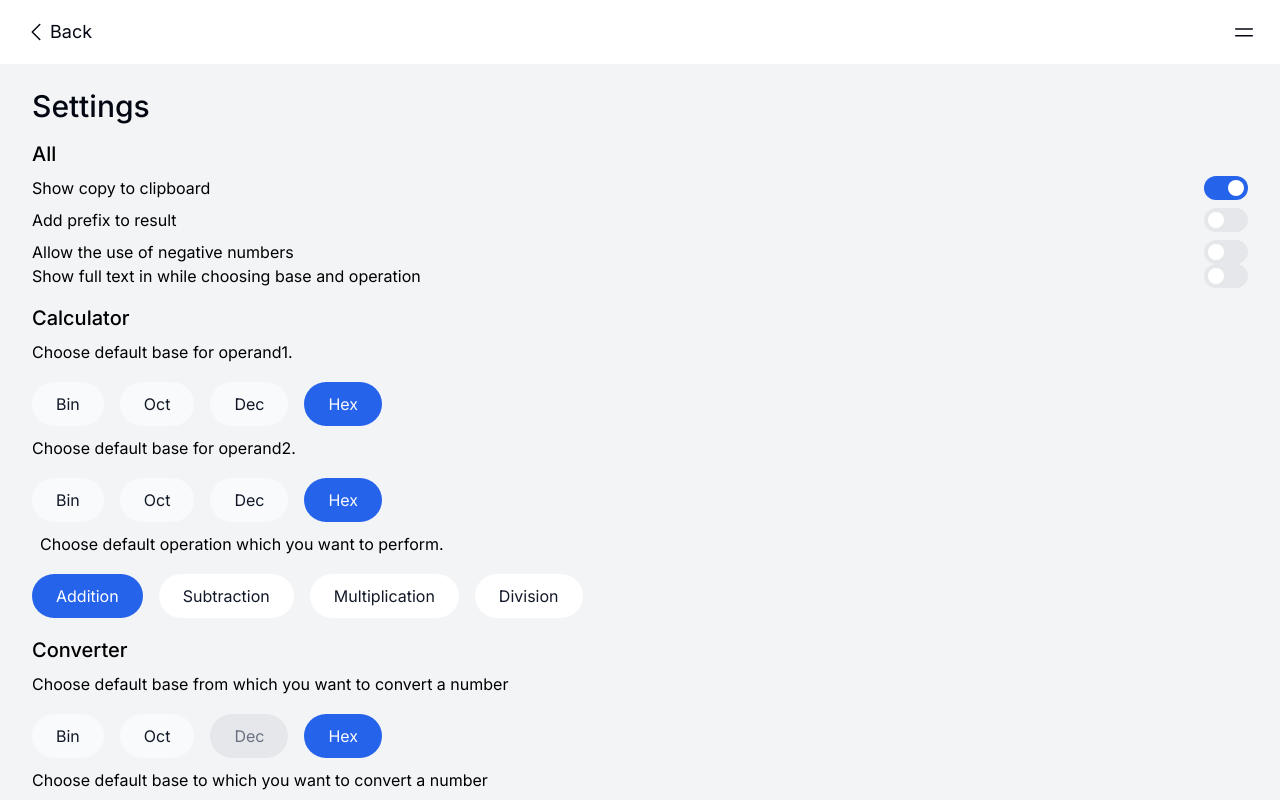
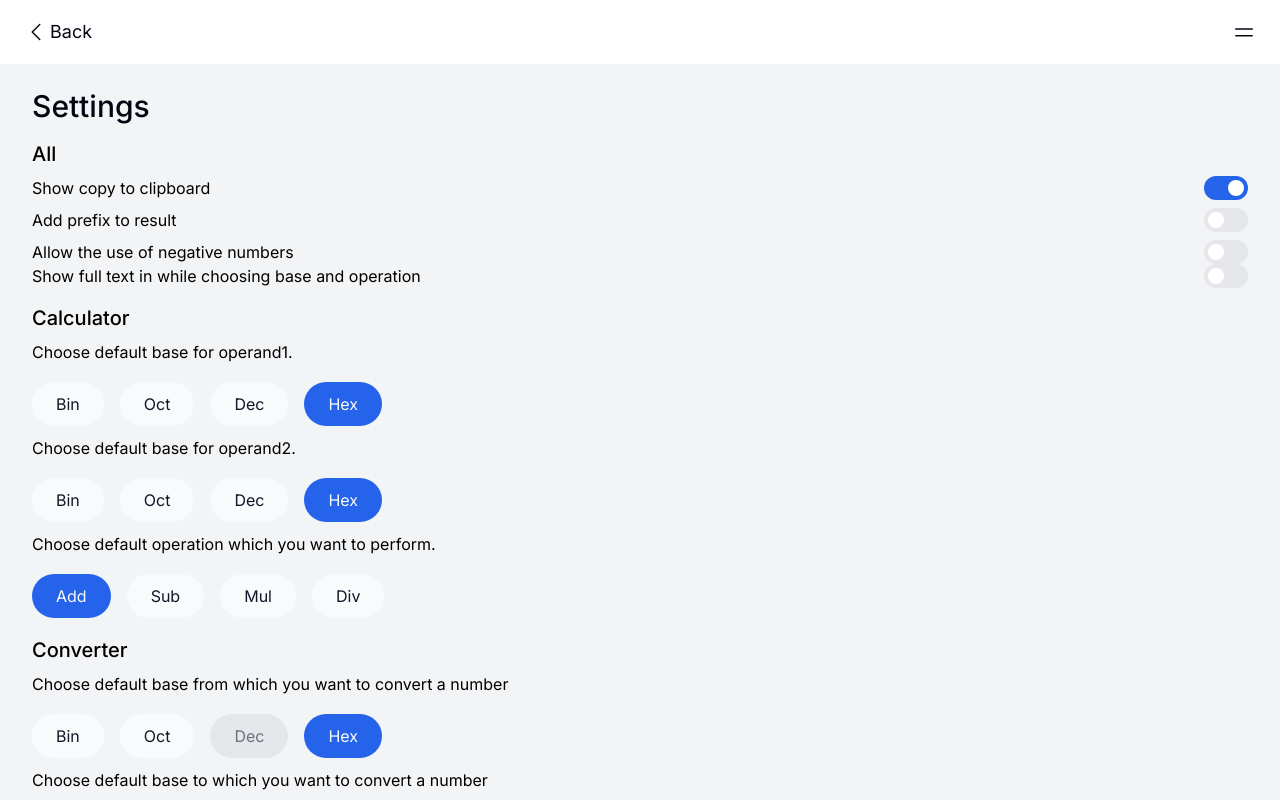
Before and after one commit to bhendi-boi/Hex-cal, a Next.js app: page /settings in a window 1280 px wide. Shown: the top 800 px of the page. Built offline with nearby package versions, Linux system fonts and the light colour scheme.

Commit message:
chooseOperation and chooseBase look the same now

```diff
--- a/app/calculator/ChooseOperation.tsx
+++ b/app/calculator/ChooseOperation.tsx
@@ -1,8 +1,9 @@
 "use client";
-import React, { SetStateAction } from "react";
+import React, { SetStateAction, ReactNode } from "react";
 import { motion } from "framer-motion";
 import { RadioGroup } from "@headlessui/react";
 import clsx from "clsx";
+import { useSettings } from "@/hooks/useSettings";
 import { Operations } from "@/types";
 
 type Props = {
@@ -12,93 +13,39 @@ type Props = {
 };
 
 export default function ChooseOperation({ label, state, setState }: Props) {
+  const [settings] = useSettings();
+
   return (
     <RadioGroup className="mb-4" value={state} onChange={setState}>
-      <RadioGroup.Label className="px-2">{label}</RadioGroup.Label>
+      <RadioGroup.Label className="">{label}</RadioGroup.Label>
       <div className="h-16 overflow-hidden">
-        <div className="flex h-20 gap-4 py-3 pb-4 my-4 overflow-x-auto">
+        <div className="flex justify-between h-20 gap-1 py-3 pb-4 my-4 overflow-x-auto sm:gap-4 sm:justify-start">
           <RadioGroup.Option value="add">
             {({ checked, disabled }) => (
-              <motion.span
-                initial={{
-                  backgroundColor: "#ffffff",
-                  color: "#111827",
-                }}
-                animate={{
-                  backgroundColor: disabled
-                    ? "#6b7280"
-                    : checked
-                    ? "rgb(37 99 235)"
-                    : "#ffffff",
-                  color: disabled ? "#f3f3f3" : checked ? "#ffffff" : "#111827",
-                }}
-                className={clsx("px-6 py-3 rounded-full cursor-pointer")}
-              >
-                Addition
-              </motion.span>
+              <StyledSpan disabled={disabled} checked={checked}>
+                {settings.showFullText ? "Addition" : "Add"}
+              </StyledSpan>
             )}
           </RadioGroup.Option>
           <RadioGroup.Option value="sub">
             {({ checked, disabled }) => (
-              <motion.span
-                initial={{
-                  backgroundColor: "#ffffff",
-                  color: "#111827",
-                }}
-                animate={{
-                  backgroundColor: disabled
-                    ? "#6b7280"
-                    : checked
-                    ? "rgb(37 99 235)"
-                    : "#ffffff",
-                  color: disabled ? "#f3f3f3" : checked ? "#ffffff" : "#111827",
-                }}
-                className={clsx("px-6 py-3 rounded-full cursor-pointer")}
-              >
-                Subtraction
-              </motion.span>
+              <StyledSpan disabled={disabled} checked={checked}>
+                {settings.showFullText ? "Subtraction" : "Sub"}
+              </StyledSpan>
             )}
           </RadioGroup.Option>
           <RadioGroup.Option value="mul">
             {({ checked, disabled }) => (
-              <motion.span
-                initial={{
-                  backgroundColor: "#ffffff",
-                  color: "#111827",
-                }}
-                animate={{
-                  backgroundColor: disabled
-                    ? "#6b7280"
-                    : checked
-                    ? "rgb(37 99 235)"
-                    : "#ffffff",
-                  color: disabled ? "#f3f3f3" : checked ? "#ffffff" : "#111827",
-                }}
-                className={clsx("px-6 py-3 rounded-full cursor-pointer")}
-              >
-                Multiplication
-              </motion.span>
+              <StyledSpan disabled={disabled} checked={checked}>
+                {settings.showFullText ? "Multiplication" : "Mul"}
+              </StyledSpan>
             )}
           </RadioGroup.Option>
           <RadioGroup.Option value="div">
             {({ checked, disabled }) => (
-              <motion.span
-                initial={{
-                  backgroundColor: "#ffffff",
-                  color: "#111827",
-                }}
-                animate={{
-                  backgroundColor: disabled
-                    ? "#6b7280"
-                    : checked
-                    ? "rgb(37 99 235)"
-                    : "#ffffff",
-                  color: disabled ? "#f3f3f3" : checked ? "#ffffff" : "#111827",
-                }}
-                className={clsx("px-6 py-3 rounded-full cursor-pointer")}
-              >
-                Division
-              </motion.span>
+              <StyledSpan disabled={disabled} checked={checked}>
+                {settings.showFullText ? "Division" : "Div"}
+              </StyledSpan>
             )}
           </RadioGroup.Option>
         </div>
@@ -106,3 +53,37 @@ export default function ChooseOperation({ label, state, setState }: Props) {
     </RadioGroup>
   );
 }
+
+function StyledSpan({
+  checked,
+  disabled,
+  children,
+}: {
+  checked: boolean;
+  disabled: boolean;
+  children: ReactNode;
+}) {
+  return (
+    <motion.span
+      initial={{
+        backgroundColor: "#e5e7eb",
+        color: "#6b7280",
+      }}
+      animate={{
+        backgroundColor: disabled ? "#e5e7eb" : checked ? "#2563eb" : "#f9fafb",
+        color: disabled ? "#6b7280" : checked ? "#f9fafb" : "#111827",
+      }}
+      transition={{
+        type: "tween",
+        duration: 0.25,
+        ease: "anticipate",
+      }}
+      className={clsx(
+        "px-6 py-3 rounded-full cursor-pointer",
+        disabled && "cursor-not-allowed"
+      )}
+    >
+      {children}
+    </motion.span>
+  );
+}
```
